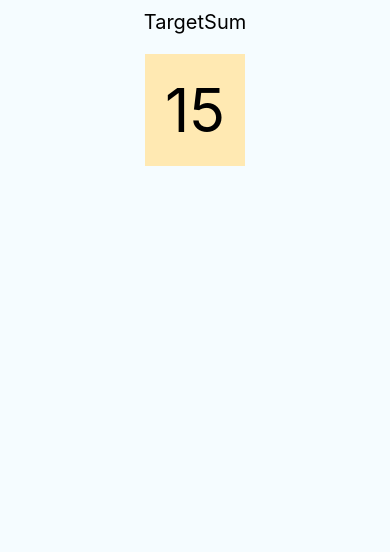
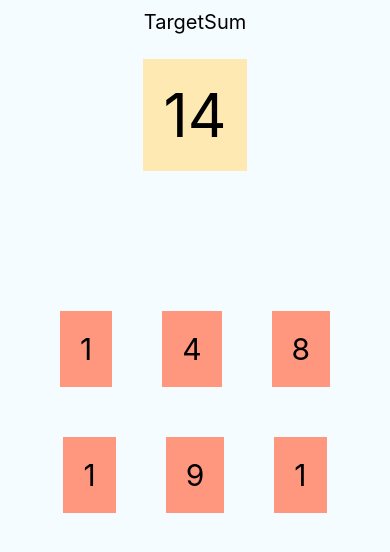
Before and after one commit to scirocco21/react-native-target-sum, a React Native app: screen / in a window 390 px wide. Shown: the top 552 px of the page. Built offline with nearby package versions, Linux system fonts and the light colour scheme.

Commit message:
generate target number from random addables and add styling

```diff
--- a/src/components/Game.js
+++ b/src/components/Game.js
@@ -5,12 +5,20 @@ import {Platform, StyleSheet, Text, View} from 'react-native';
 
 export default class Game extends React.Component {
   render() {
-    const target = Math.floor(Math.random() * 40) + 10;
-    // <Text>{this.props.randomNumbers}</Text>
+
+    let addableNumbers = Array.from({length: this.props.randomNumbers}).map(() => Math.floor(Math.random() * 10));
+    let target = addableNumbers.slice(0, 4).reduce((sum, num) => sum += num)
+
+    let addables = addableNumbers.map(num => {
+      return (
+        <Text style={styles.addable}>{num}</Text>
+      )
+    })
+
     return (
       <View style={styles.container}>
         <Text style={styles.target}>{target}</Text>
-
+        <View style={styles.numbersContainer}>{addables}</View>
       </View>
     );
   }
@@ -25,8 +33,21 @@ const styles = StyleSheet.create({
   target: {
     fontSize: 60,
     textAlign: 'center',
-    margin: 10,
+    margin: 15,
     padding: 20,
     backgroundColor: '#FFE9B2',
   },
+  numbersContainer: {
+    flexDirection: 'row',
+    flexWrap: 'wrap',
+    justifyContent: 'center',
+    marginTop: 100,
+  },
+  addable: {
+    fontSize: 30,
+    textAlign: 'center',
+    margin: 25,
+    padding: 20,
+    backgroundColor: '#FF977E',
+  }
 });
```
